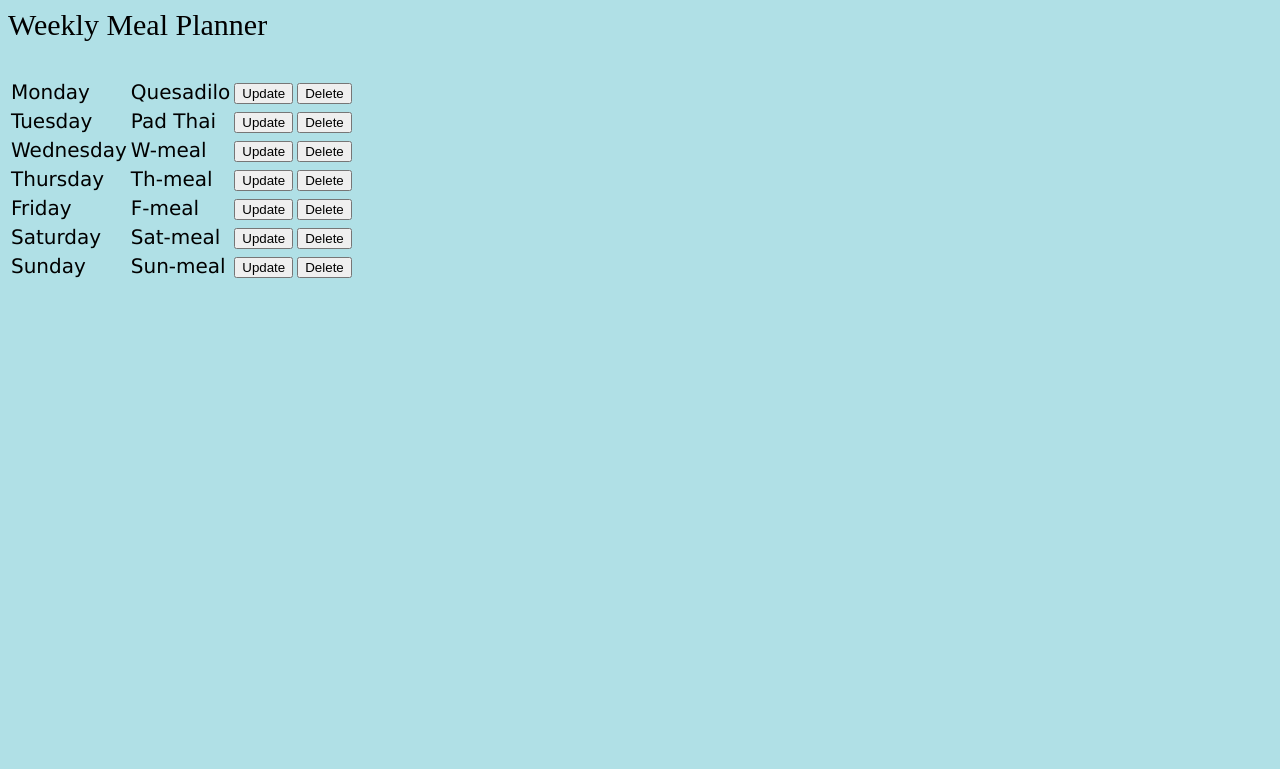
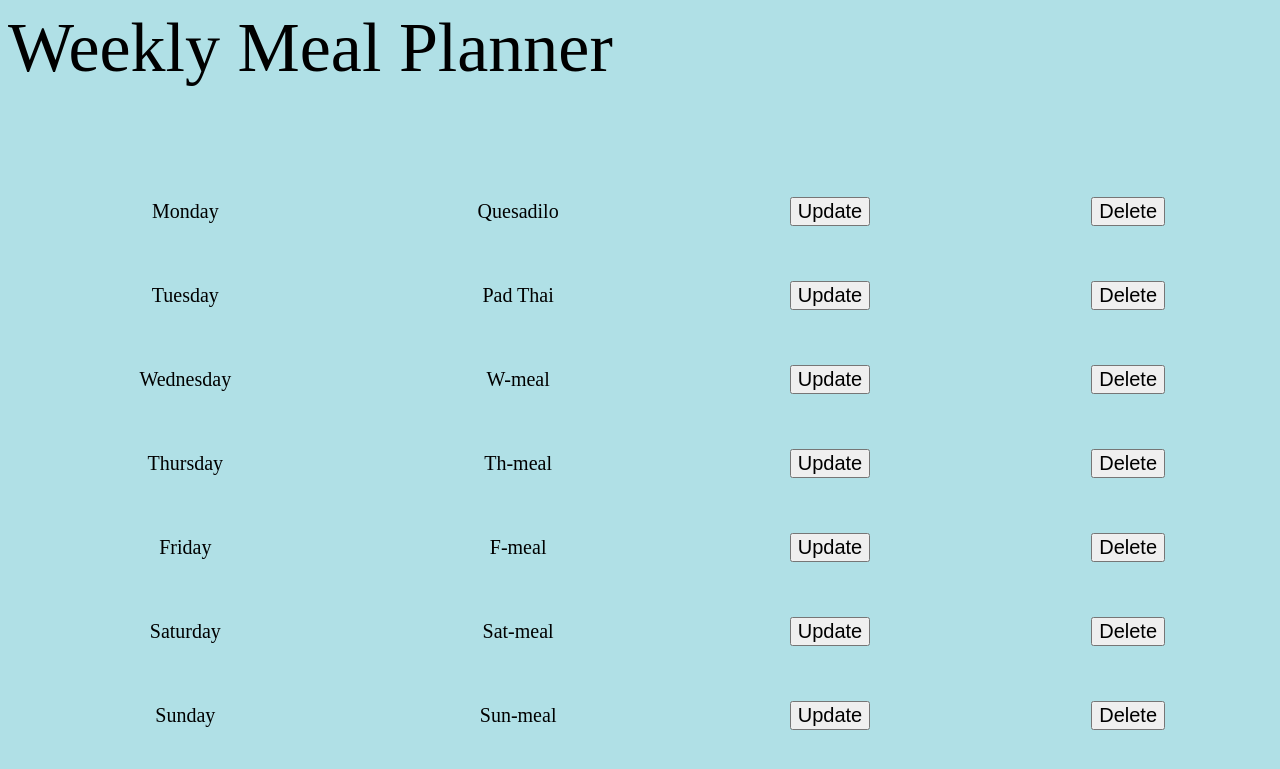
Before and after one commit to pbobyn91/weekly_meal_planner, a Flask app: page / in a window 1280 px wide. Shown: the top 769 px of the page. Run offline with Flask 2, Linux system fonts and the light colour scheme.

Commit message:
Adjusting CSS for different screen sizes

```diff
--- a/static/styles/styles.css
+++ b/static/styles/styles.css
@@ -1,12 +1,48 @@
 body {
     background-color: powderblue;
-    font-size: 30px;
-    font-color: black;
+    font-size: 50px;
 }
 
 table {
-    font-family: verdana;
-    font-size: 20px;
-    font-color: black;
-    background-size: cover;
+    width: 100%;
+    text-align: center;
 }
+
+td {
+    height: 60px;
+    font-size: 10px;
+}
+
+input[type="submit"] {
+    font-size: 10px;
+}
+
+@media only screen and (min-width: 600px) {
+    body {
+        font-size: 60px;
+    }
+
+    td {
+        height: 70px;
+        font-size: 15px;
+    }
+
+    input[type="submit"] {
+        font-size: 15px;
+    }
+}
+
+@media only screen and (min-width: 768px) {
+    body {
+        font-size: 70px;
+    }
+
+    td {
+        height: 80px;
+        font-size: 20px;
+    }
+
+    input[type="submit"] {
+        font-size: 20px;
+    }
+}
```
